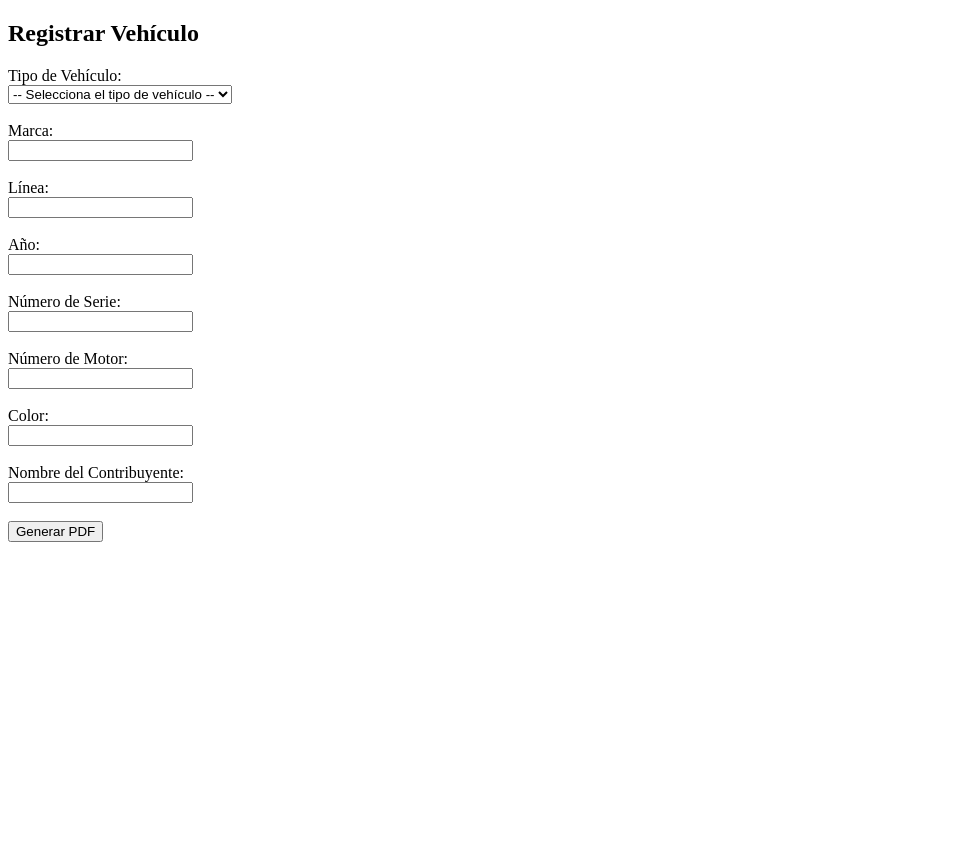
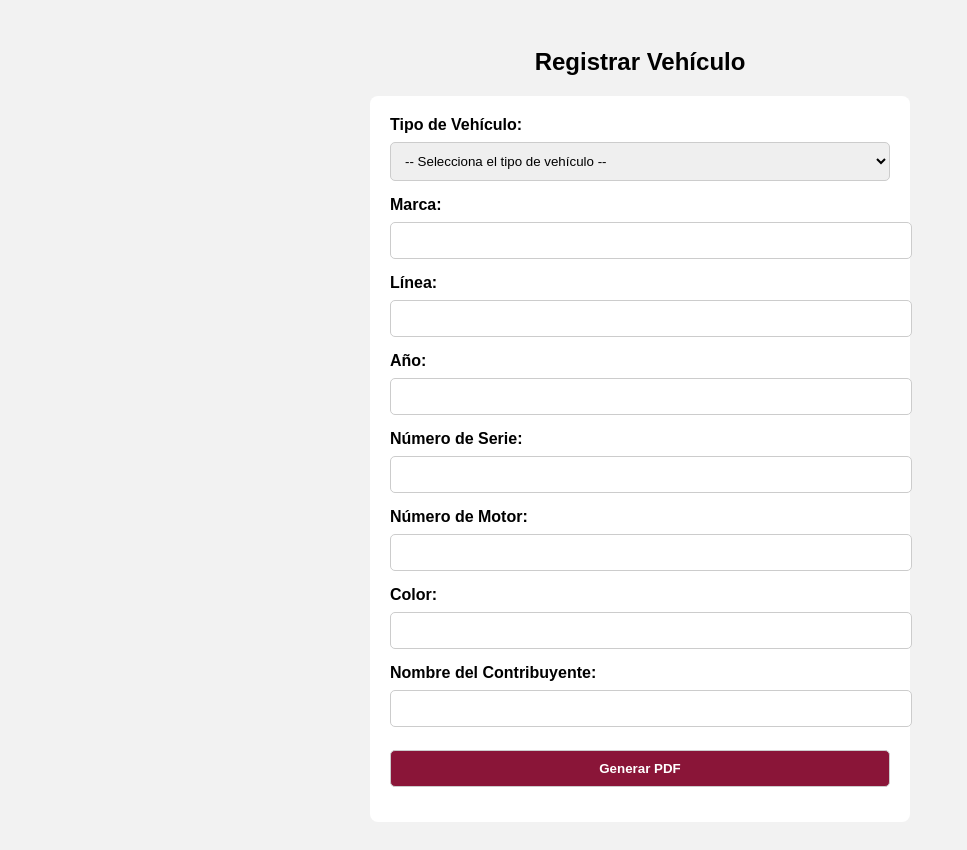
Before and after one commit to Gsr1989/Los-6, a Flask app: page / in a window 1280 px wide. Shown: the whole page, without its empty margins (0-967 px from the left). Before the commit the page ends 542 px from the top, so only its background shows below. Run offline with Flask 3, Linux system fonts and the light colour scheme.

Commit message:
Update formulario.html

```diff
--- a/templates/formulario.html
+++ b/templates/formulario.html
@@ -4,40 +4,77 @@
     <meta charset="UTF-8">
     <title>Registrar Vehículo</title>
     <meta name="viewport" content="width=device-width, initial-scale=1">
+    <style>
+        body {
+            font-family: Arial, sans-serif;
+            background-color: #f2f2f2;
+            padding: 20px;
+        }
+        h2 {
+            text-align: center;
+        }
+        form {
+            max-width: 500px;
+            margin: auto;
+            background: white;
+            padding: 20px;
+            border-radius: 8px;
+        }
+        label {
+            font-weight: bold;
+        }
+        input, select, button {
+            width: 100%;
+            padding: 10px;
+            margin-top: 8px;
+            margin-bottom: 15px;
+            border-radius: 5px;
+            border: 1px solid #ccc;
+        }
+        button {
+            background-color: #8a1538;
+            color: white;
+            font-weight: bold;
+            cursor: pointer;
+        }
+        button:hover {
+            background-color: #70122d;
+        }
+    </style>
 </head>
 <body>
     <h2>Registrar Vehículo</h2>
     <form method="POST" autocomplete="off">
-        <label>Tipo de Vehículo:</label><br>
-        <select name="tipo_vehiculo" required autocomplete="off">
+        <label>Tipo de Vehículo:</label>
+        <select name="tipo_vehiculo" required>
             <option value="">-- Selecciona el tipo de vehículo --</option>
             <option value="AUTOMOVIL">AUTOMÓVIL</option>
             <option value="MOTOCICLETA">MOTOCICLETA</option>
             <option value="CAMIONETA">CAMIONETA</option>
             <option value="REMOLQUE">REMOLQUE</option>
             <option value="OFICINA MOVIL">OFICINA MÓVIL</option>
-        </select><br><br>
+        </select>
 
-        <label>Marca:</label><br>
-        <input type="text" name="marca" required autocomplete="off"><br><br>
+        <label>Marca:</label>
+        <input type="text" name="marca" required autocomplete="off">
 
-        <label>Línea:</label><br>
-        <input type="text" name="linea" required autocomplete="off"><br><br>
+        <label>Línea:</label>
+        <input type="text" name="linea" required autocomplete="off">
 
-        <label>Año:</label><br>
-        <input type="text" name="año" required autocomplete="off"><br><br>
+        <label>Año:</label>
+        <input type="text" name="año" required autocomplete="off">
 
-        <label>Número de Serie:</label><br>
-        <input type="text" name="serie" required autocomplete="off"><br><br>
+        <label>Número de Serie:</label>
+        <input type="text" name="serie" required autocomplete="off">
 
-        <label>Número de Motor:</label><br>
-        <input type="text" name="motor" required autocomplete="off"><br><br>
+        <label>Número de Motor:</label>
+        <input type="text" name="motor" required autocomplete="off">
 
-        <label>Color:</label><br>
-        <input type="text" name="color" required autocomplete="off"><br><br>
+        <label>Color:</label>
+        <input type="text" name="color" required autocomplete="off">
 
-        <label>Nombre del Contribuyente:</label><br>
-        <input type="text" name="contribuyente" required autocomplete="off"><br><br>
+        <label>Nombre del Contribuyente:</label>
+        <input type="text" name="contribuyente" required autocomplete="off">
 
         <button type="submit">Generar PDF</button>
     </form>
```
